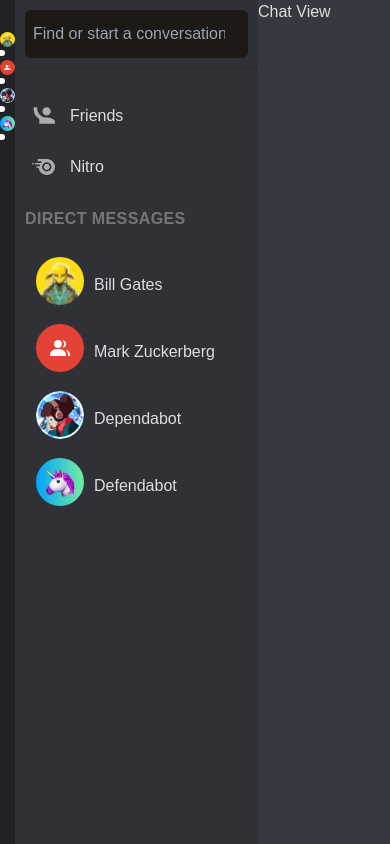
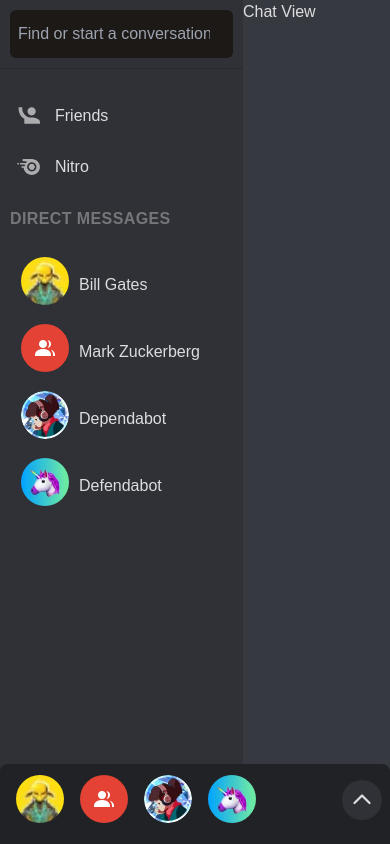
Before and after one commit to Madflows/decentralized-discord, a Next.js app in the folder client/: page / in a window 390 px wide. Built offline with nearby package versions, Linux system fonts and the light colour scheme; a web font is replaced by a local one.

Commit message:
advanced styling in SideBar.jsx

```diff
--- a/client/components/SideBar.jsx
+++ b/client/components/SideBar.jsx
@@ -1,6 +1,7 @@
 import React from 'react';
 import {  useEffect, useState} from "react";
 import { useRouter } from 'next/router';
+import { CaretDown, CaretUp } from 'phosphor-react';
 
 import styles from '../styles/Sidebar.module.css';
 import RoomAvatar from './RoomAvatar';
@@ -36,13 +37,20 @@
 const SideBar = () => {
   const router = useRouter();
   const [channels, setChannels] = useState(DUMMY_CHANNELS);
+  const [mobileAct, setMobileAct] = useState(false);
   return (
-    <div className={styles.wrapper}>
+    <div className={`${styles.wrapper}`} data-active={mobileAct}>
       {
         channels.map((channel, index) => (
           <RoomAvatar key={index} id={channel.id} avatar={channel.avatar} name={channel.name} />
         ))
       }
+
+      <div className='flex sm:hidden absolute right-2 bottom-6'>
+        <button onClick={() => setMobileAct(!mobileAct)} className='cursor-pointer bg-semiDeepGrey rounded-full h-fit py-2 px-2'>
+        <CaretUp size={24} weight="bold" className={`transition-all ${mobileAct && "rotate-180"}`} />
+        </button>
+      </div>
     </div>
   )
 }
--- a/client/package.json
+++ b/client/package.json
@@ -10,6 +10,7 @@
   },
   "dependencies": {
     "next": "12.3.0",
+    "phosphor-react": "^1.4.1",
     "react": "18.2.0",
     "react-dom": "18.2.0"
   },
--- a/client/styles/Sidebar.module.css
+++ b/client/styles/Sidebar.module.css
@@ -1,6 +1,15 @@
 .wrapper {
   height: 100%;
   position: relative;
-  flex: 1;
   padding-top: 30px;
+  @apply w-[70px] flex flex-col justify-start bottom-0;
 }
+
+@media screen and (max-width: 650px) {
+  .wrapper {
+    @apply fixed z-50 bg-deepGrey bottom-0 left-0 flex flex-row gap-4 shadow-sm rounded-tl-lg rounded-tr-lg w-full py-3 px-4 max-h-[80px] h-full transition-all scroll-m-6;
+  }
+  .wrapper[data-active=true]{
+    @apply max-h-[200px] rounded-tl-3xl rounded-tr-3xl shadow-lg;
+  }
+}
--- a/client/styles/roomAvatar.module.css
+++ b/client/styles/roomAvatar.module.css
@@ -8,7 +8,7 @@
 
 .roomAvatar::before{
     content: '';
-    @apply w-[17px] top-[20px] h-[20%] block bg-white rounded-[10px] rounded-tl-none rounded-bl-none left-[-12px] absolute transition-all;
+    @apply w-[17px] hidden top-[20px] h-[20%] md:block bg-white rounded-[10px] rounded-tl-none rounded-bl-none left-[-12px] absolute transition-all;
 }
 
 .roomAvatar:hover::before{
@@ -24,5 +24,5 @@
 }
 
 .tooltip {
-    @apply absolute top-[50%] flex items-center justify-center py-2 px-2 scale-0 rounded-md bg-gray-900 translate-y-[-50%] left-[120%] z-50;
+    @apply absolute top-[-70%] left-[-50%] sm:top-[50%] flex items-center justify-center py-2 px-2 scale-0 rounded-md bg-gray-900 translate-y-[-50%] sm:left-[120%] z-50;
 }
```
Also changed, not shown: 1 other file (tests, documents, lock files or other folders).
